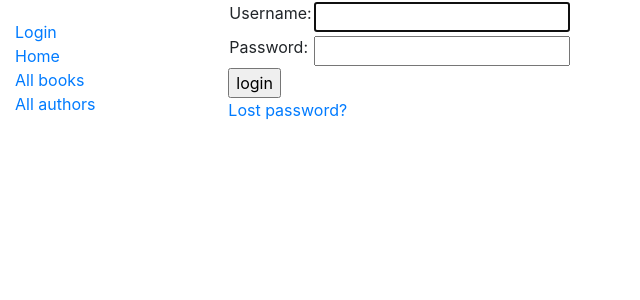
After one commit to chitkokooo/LocalLibrary, a Django app: page /accounts/login/ in a window 1280 px wide. The commit adds this page. Shown: the top 300 px of the page, without its empty margins (0-640 px from the left). Run offline with Django 3.2, Linux system fonts and the light colour scheme; some libraries are stand-ins or nearby versions.

Commit message:
add borrower and login/logout link

```diff
--- a/locallibrary/catalog/admin.py
+++ b/locallibrary/catalog/admin.py
@@ -21,14 +21,14 @@ class BookInstanceAdmin(admin.ModelAdmin):
 	list_filter = ('status', 'due_back')
 
 	# Challenge - yourself (1)
-	list_display = ('book', 'status', 'due_back', 'id')
+	list_display = ('book', 'status', 'borrower', 'due_back', 'id')
 
 	fieldsets = (
 		(None, {
 			'fields': ('book', 'imprint', 'id')
 		}),
 		('Availability', {
-			'fields': ('status', 'due_back')
+			'fields': ('status', 'due_back', 'borrower')
 		}),
 	)
 
--- a/locallibrary/catalog/templates/base_generic.html
+++ b/locallibrary/catalog/templates/base_generic.html
@@ -16,6 +16,12 @@
 	    	<div class="col-sm-2">
 	    	{% block sidebar %}
 	        <ul class="sidebar-nav">
+	        {% if user.is_authenticated %}
+	        	<li>User: {{ user.get_username }}</li>
+	        	<li><a href="{% url 'logout' %}?next={{ request.path }}">Logout</a></li>
+	        {% else %}
+	        	<li><a href="{% url 'login' %}?next={{ request.path }}">Login</a></li>
+	        {% endif %}
 	          <li><a href="{% url 'index' %}">Home</a></li>
 	          <li><a href="{% url 'books' %}">All books</a></li>
 	          <li><a href="{% url 'authors' %}">All authors</a></li>
--- /dev/null
+++ b/locallibrary/catalog/templates/registration/login.html
@@ -0,0 +1,34 @@
+{% extends 'base_generic.html' %}
+
+{% block content %}
+
+	{% if form.errors %}
+		<p>Your username and password didn't match. Please try again.</p>
+	{% endif %}
+
+	{% if next %}
+		{% if user.is_authenticated %}
+			<p>Your account doesn't have access to this page. To proceed, please login with an account that has access.</p>
+		{% else %}
+			<p>Please login to see this page.</p>
+		{% endif %}
+	{% endif %}
+
+	<form action="{% url 'login' %}" method="POST">
+		{% csrf_token %}
+		<table>
+			<tr>
+				<td>{{ form.username.label_tag }}</td>
+				<td>{{ form.username }}</td>
+			</tr>
+			<tr>
+				<td>{{ form.password.label_tag }}</td>
+				<td>{{ form.password }}</td>
+			</tr>
+		</table>
+		<input type="submit" value="login" />
+		<input type="hidden" name="next" value="{{ next }}" />
+	</form>
+
+	<p><a href="{% url 'password_reset' %}">Lost password?</a></p>
+{% endblock %}
--- /dev/null
+++ b/locallibrary/catalog/templates/registration/logout.html
@@ -0,0 +1,6 @@
+{% extends 'base_generic.html' %}
+
+{% block content %}
+<p>Logged out</p>
+<a href="{% url 'login' %}">Click here to login again.</a>
+{% endblock %}
--- /dev/null
+++ b/locallibrary/catalog/templates/registration/password_reset_complete.html
@@ -0,0 +1,6 @@
+{% extends "base_generic.html" %}
+
+{% block content %}
+	<h1>The password has been changed!</h1>
+	<p><a href="{% url 'login' %}">log in again?</a></p>
+{% endblock content %}
--- /dev/null
+++ b/locallibrary/catalog/templates/registration/password_reset_done.html
@@ -0,0 +1,5 @@
+{% extends "base_generic.html" %}
+
+{% block content %}
+	<p>We've emailed you instructions for setting your password. If they haven't arrived in a few minutes, check your spam folder.</p>
+{% endblock content %}
--- /dev/null
+++ b/locallibrary/catalog/templates/registration/password_reset_email.html
@@ -0,0 +1,2 @@
+Someone asked for password reset for email {{ email }}. Follow the link below:
+{{ protocol }}://{{ domain }}{% url 'password_reset_confirm' uidb64=uid token=token %}
--- a/locallibrary/locallibrary/settings.py
+++ b/locallibrary/locallibrary/settings.py
@@ -120,3 +120,7 @@ USE_TZ = True
 # https://docs.djangoproject.com/en/3.0/howto/static-files/
 
 STATIC_URL = '/static/'
+
+LOGIN_REDIRECT_URL = '/'
+
+EMAIL_BACKEND = 'django.core.email.backends.console.EmailBackend'
```
Also changed, not shown: locallibrary/catalog/models.py (+9 -0 lines), locallibrary/catalog/templates/registration/password_reset_confirm.html (added, +31 -0 lines), locallibrary/catalog/templates/registration/password_reset_form.html (added, +13 -0 lines), locallibrary/catalog/migrations/0003_book_borrower.py (added), locallibrary/catalog/migrations/0004_auto_20200707_1324.py (added).
